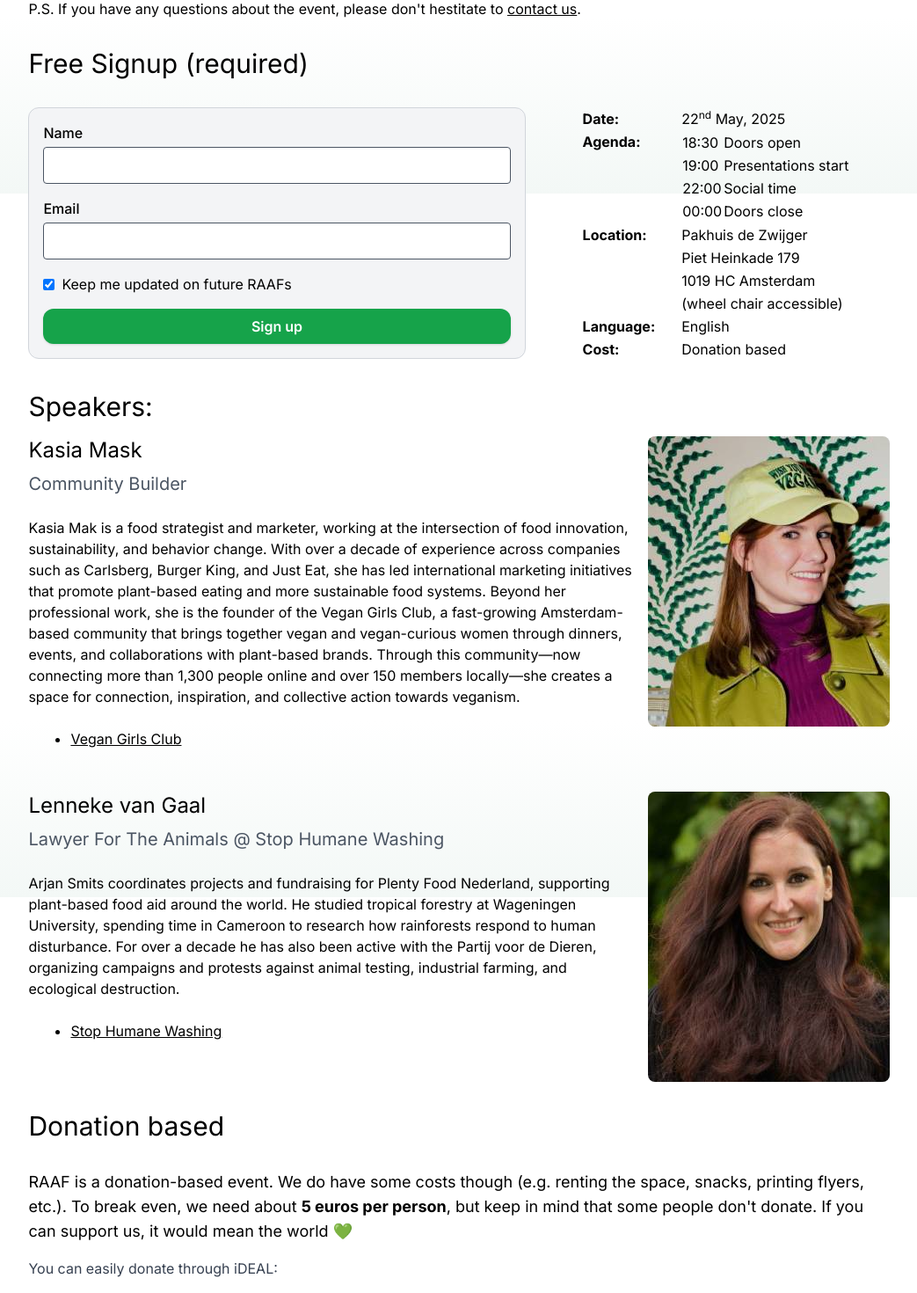
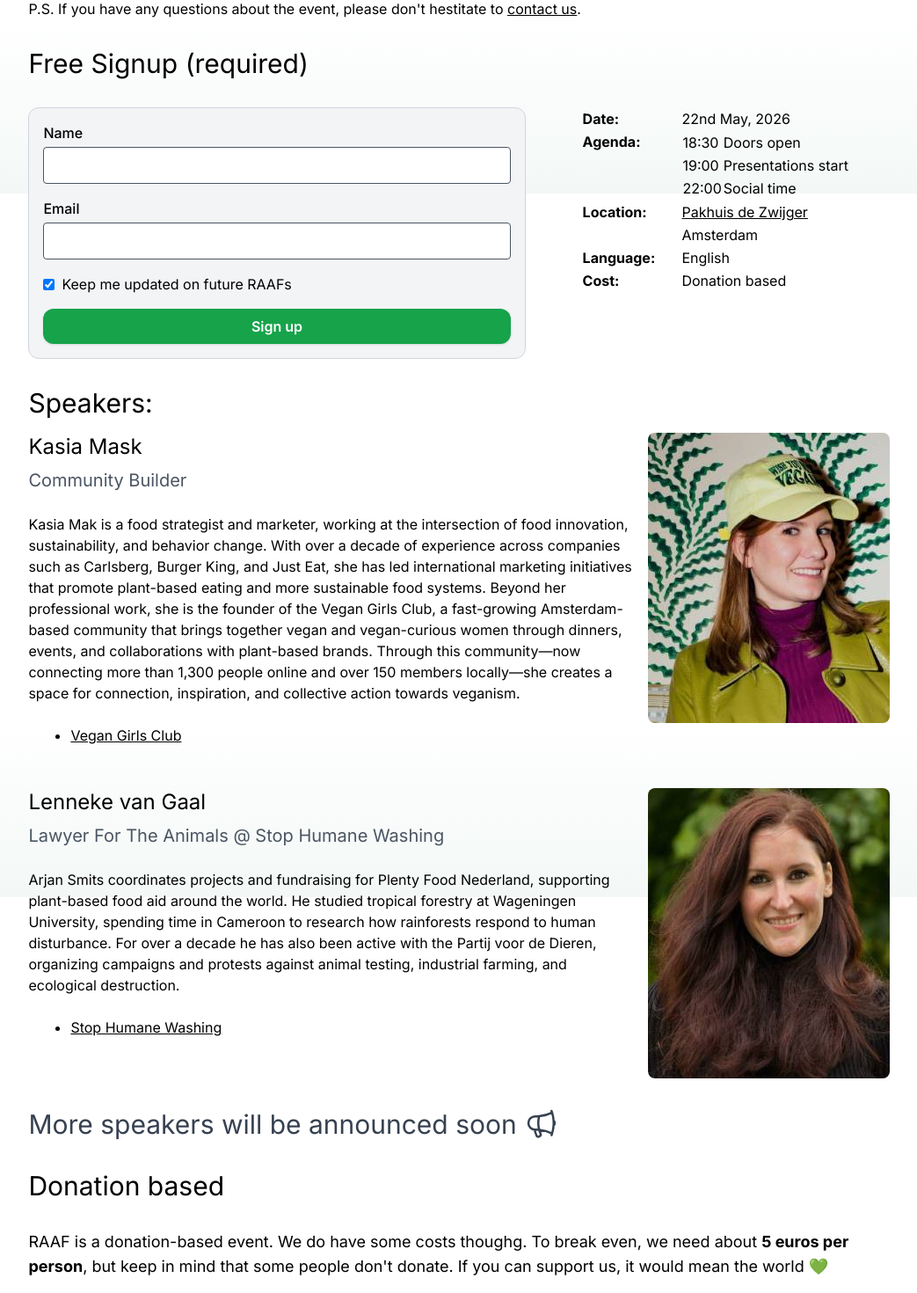
Before and after one commit to veganfuture/veganfuture.org, a Next.js app: page /raaf/4 in a window 1280 px wide. Shown: the part 580-2050 px from the top of the page at 88% size, without its empty margins (118-1161 px from the left). Built offline with nearby package versions, Linux system fonts and the light colour scheme.

Commit message:
raaf: make the raaf 4 page a bit more generic so next time it will be even easier to make a raaf page

```diff
--- a/app/raaf/4/page.tsx
+++ b/app/raaf/4/page.tsx
@@ -5,8 +5,17 @@ import Link from "next/link";
 import { SignupForm } from "../signup_form";
 import { DonateRaaf } from "../donate_raaf";
 import { getEventByEventId } from "@/lib/events";
+import { format } from "date-fns";
+import MegaphoneIcon from "@heroicons/react/24/outline/MegaphoneIcon";
 
-const title = "RAAF #4, 22nd of May @ Pakhuis de Zwijger, Amsterdam";
+const raaf4 = getEventByEventId("raaf4");
+const eventDateShort = raaf4 ? format(raaf4.startTime, "do 'of' MMMM") : "TBA";
+const eventDateLong = raaf4 ? format(raaf4.startTime, "do MMMM, yyyy") : "TBA";
+const eventCity = raaf4?.locationCity ?? "TBA";
+const eventLocation = raaf4?.locationAddress ?? "TBA";
+const eventImagePath = raaf4?.eventId ?? "raaf4";
+
+const title = `RAAF #4, ${eventDateShort} in ${eventCity}`;
 const description =
   "Join RAAF’s fourth edition to get inspired by some of the best in animal rights activism!";
 
@@ -48,6 +57,8 @@ type PersonInfo = {
   links: Array<Link>;
 };
 
+const MORE_SPEAKER_TO_BE_ANNOUNCED = true;
+
 const SPEAKERS: Array<PersonInfo> = [
   {
     fullName: "Kasia Mask",
@@ -85,8 +96,6 @@ const SPEAKERS: Array<PersonInfo> = [
 const MODERATORS: Array<PersonInfo> = [];
 
 export default function RAAF4() {
-  const raaf4 = getEventByEventId("raaf4");
-
   return (
     <>
       <div className="relative w-full h-[200px]">
@@ -98,10 +107,10 @@ export default function RAAF4() {
         />
         <div className="absolute inset-0 flex items-center justify-center">
           <h1 className="text-white text-3xl md:text-4xl font-bold text-center drop-shadow-lg">
-            Revolutionary Animal Advocacy Forum #3
+            {raaf4?.title ?? "Revolutionary Animal Advocacy Forum"}
           </h1>
           <p className="absolute bottom-2 w-full text-center text-white text-s drop-shadow-md text-green-200">
-            Back again on the 22<sup>nd</sup> of May in Amsterdam!
+            Back again on {eventDateShort} in {eventCity}!
           </p>
         </div>
       </div>
@@ -146,9 +155,7 @@ export default function RAAF4() {
                 <td className="pr-2">
                   <strong>Date:</strong>
                 </td>
-                <td>
-                  22<sup>nd</sup> May, 2025
-                </td>
+                <td>{eventDateLong}</td>
               </tr>
               <tr>
                 <td className="align-top  pr-2">
@@ -169,28 +176,26 @@ export default function RAAF4() {
                         <td>22:00</td>
                         <td>Social time</td>
                       </tr>
-                      <tr>
-                        <td>00:00</td>
-                        <td>Doors close</td>
-                      </tr>
                     </tbody>
                   </table>
                 </td>
               </tr>
               <tr>
-                <td rowSpan={4} className="align-top pr-2">
+                <td rowSpan={2} className="align-top pr-2">
                   <strong>Location:</strong>
                 </td>
-                <td>Pakhuis de Zwijger</td>
+                <td>
+                  {raaf4?.locationUrl ? (
+                    <a href={raaf4.locationUrl} target="_blank">
+                      {eventLocation}
+                    </a>
+                  ) : (
+                    eventLocation
+                  )}
+                </td>
               </tr>
               <tr>
-                <td>Piet Heinkade 179</td>
-              </tr>
-              <tr>
-                <td>1019 HC Amsterdam</td>
-              </tr>
-              <tr>
-                <td>(wheel chair accessible)</td>
+                <td>{eventCity}</td>
               </tr>
               <tr>
                 <td className="pr-2">
@@ -215,15 +220,26 @@ export default function RAAF4() {
       <div className="px-4 pt-4 text-3xl">Speakers:</div>
 
       {SPEAKERS.map((speaker, idx) => (
-        <Person key={idx} person={speaker} />
+        <Person key={idx} person={speaker} eventImagePath={eventImagePath} />
       ))}
+
+      {MORE_SPEAKER_TO_BE_ANNOUNCED ? (
+        <div className="p-4 flex items-center gap-2 text-3xl text-gray-700">
+          <span>More speakers will be announced soon</span>
+          <MegaphoneIcon aria-hidden="true" className="h-10 w-10" />
+        </div>
+      ) : null}
 
       {MODERATORS.length > 0 ? (
         <>
           <div className="px-4 pt-4 text-3xl">Moderator:</div>
 
           {MODERATORS.map((moderator, idx) => (
-            <Person key={idx} person={moderator} />
+            <Person
+              key={idx}
+              person={moderator}
+              eventImagePath={eventImagePath}
+            />
           ))}
         </>
       ) : (
@@ -243,7 +259,13 @@ export default function RAAF4() {
   );
 }
 
-function Person({ person }: { person: PersonInfo }) {
+function Person({
+  person,
+  eventImagePath,
+}: {
+  person: PersonInfo;
+  eventImagePath: string;
+}) {
   return (
     <div className="p-4 flex flex-col md:flex-row items-start gap-4">
       <div className="flex flex-col flex-1 order-2 md:order-1">
@@ -256,7 +278,7 @@ function Person({ person }: { person: PersonInfo }) {
 
         <div className="mb-4 md:hidden self-center">
           <Image
-            src={`/raaf4/${person.pictureName}`}
+            src={`/${eventImagePath}/${person.pictureName}`}
             width={275}
             height={330}
             alt={`Picture of ${person.fullName}`}
@@ -281,7 +303,7 @@ function Person({ person }: { person: PersonInfo }) {
 
       <div className="order-1 md:order-2 hidden md:block">
         <Image
-          src={`/raaf4/${person.pictureName}`}
+          src={`/${eventImagePath}/${person.pictureName}`}
           width={275}
           height={330}
           alt={`Picture of ${person.fullName}`}
--- a/app/raaf/donate_raaf.tsx
+++ b/app/raaf/donate_raaf.tsx
@@ -2,11 +2,10 @@ export function DonateRaaf() {
   return (
     <>
       <p className="text-lg mb-4">
-        RAAF is a donation-based event. We do have some costs though (e.g.
-        renting the space, snacks, printing flyers, etc.). To break even, we
-        need about <strong>5 euros per person</strong>, but keep in mind that
-        some people don&apos;t donate. If you can support us, it would mean the
-        world 💚
+        RAAF is a donation-based event. We do have some costs thoughg. To break
+        even, we need about <strong>5 euros per person</strong>, but keep in
+        mind that some people don&apos;t donate. If you can support us, it would
+        mean the world 💚
       </p>
       <p className="mb-6 text-md text-gray-700">
         You can easily donate through iDEAL:
--- a/lib/events.tsx
+++ b/lib/events.tsx
@@ -343,7 +343,7 @@ export const events: Event[] = populate([
   },
   {
     type: "raaf",
-    location: "buurtsalon",
+    location: "pdz",
     title: "RAAF 4th edition",
     startTime: fromAmsTime("22-05-2026 18:30"),
     endTime: fromAmsTime("22-05-2026 21:30"),
```
